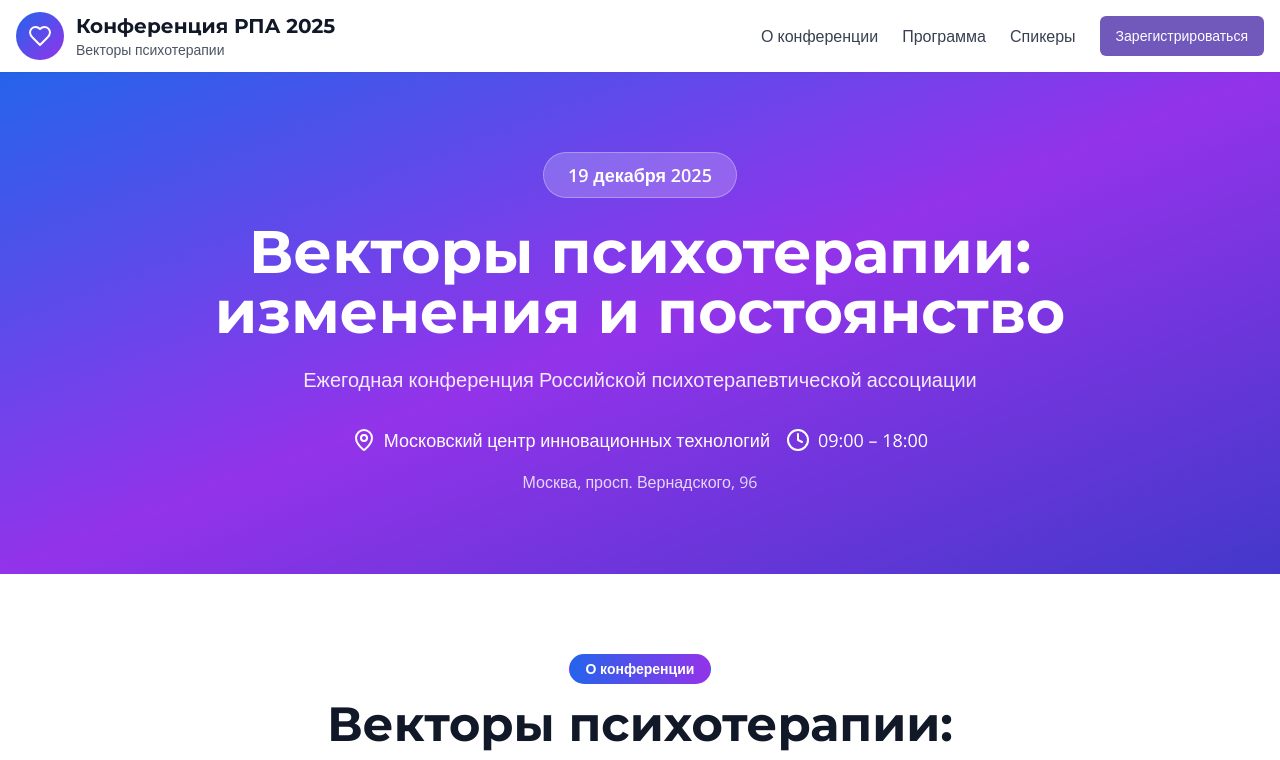
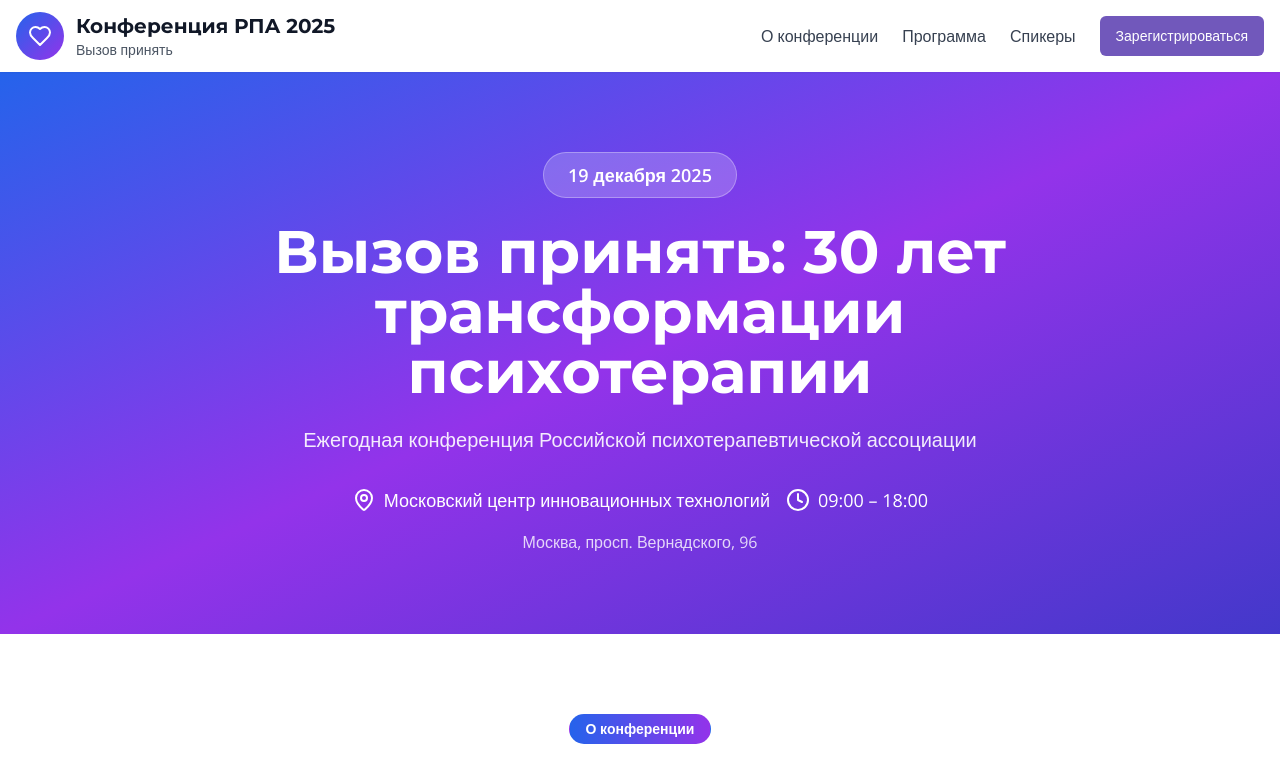
Before and after one commit to pr-poehali-dev/website-structure-optimization, a React (Vite) app: page / in a window 1280 px wide. Shown: the top 760 px of the page. Built offline with nearby package versions, Linux system fonts and the light colour scheme.

Commit message:
Трансформация психотерапии за 30 лет

```diff
--- a/src/pages/Index.tsx
+++ b/src/pages/Index.tsx
@@ -41,7 +41,7 @@ const Index = () => {
               </div>
               <div>
                 <h1 className="text-xl font-bold text-gray-900">Конференция РПА 2025</h1>
-                <p className="text-sm text-gray-600">Векторы психотерапии</p>
+                <p className="text-sm text-gray-600">Вызов принять</p>
               </div>
             </div>
 
@@ -89,7 +89,7 @@ const Index = () => {
               19 декабря 2025
             </Badge>
             <h1 className="text-5xl md:text-6xl font-bold mb-6 leading-tight">
-              Векторы психотерапии: изменения и постоянство
+              Вызов принять: 30 лет трансформации психотерапии
             </h1>
             <p className="text-xl text-white/90 mb-8">
               Ежегодная конференция Российской психотерапевтической ассоциации
@@ -120,7 +120,7 @@ const Index = () => {
                 О конференции
               </Badge>
               <h2 className="text-4xl md:text-5xl font-bold mb-6 text-gray-900">
-                Векторы психотерапии: <br />изменения и постоянство
+                Вызов принять: <br />30 лет трансформации психотерапии
               </h2>
               <p className="text-xl text-gray-600 max-w-3xl mx-auto leading-relaxed">
                 Главное событие года в профессиональном сообществе психотерапевтов.
```
